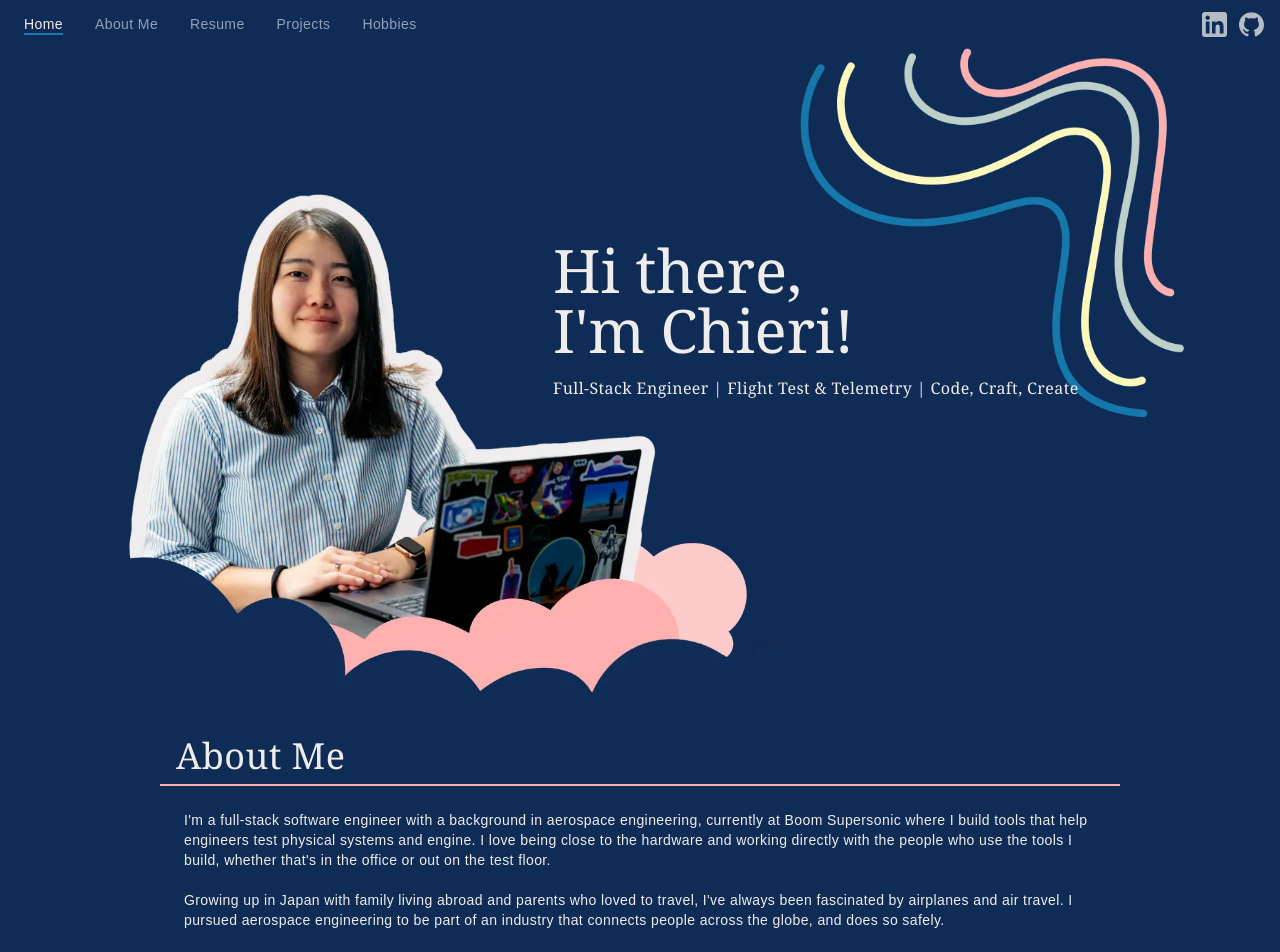
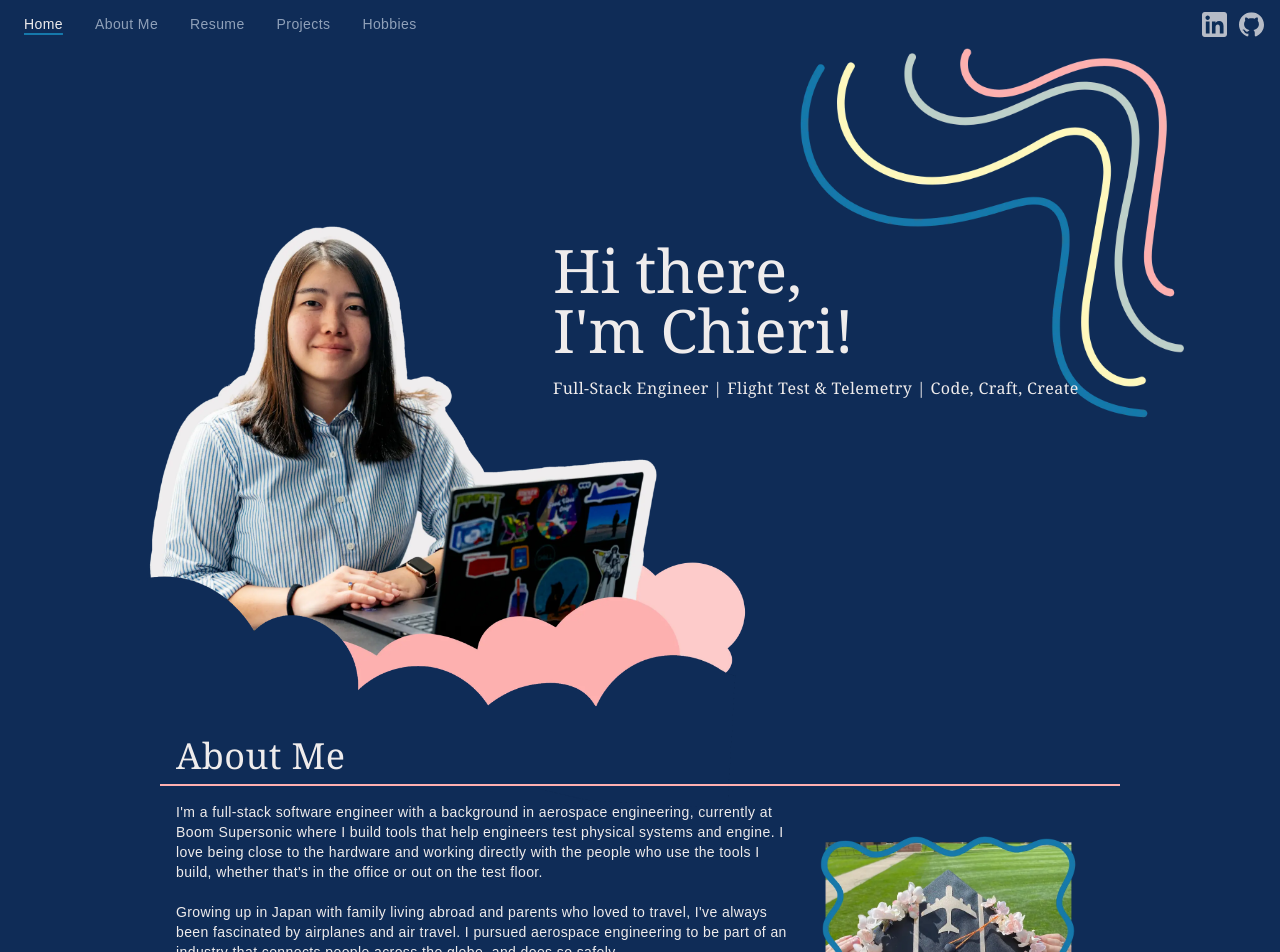
Before and after one commit to chierikamada/chierikamada.github.io, a React (Vite) app: page / in a window 1280 px wide. Shown: the top 952 px of the page. Built offline with nearby package versions, Linux system fonts and the light colour scheme.

Commit message:
update images

```diff
--- a/index.html
+++ b/index.html
@@ -4,9 +4,9 @@
     <meta charset="UTF-8" />
     <link rel="icon" type="image/svg+xml" href="/favicon.svg" />
     <meta name="viewport" content="width=device-width, initial-scale=1.0" />
-    <title>Chieri Richling</title>
+    <title>Chieri Richling - Personal Website</title>
   </head>
-  <body>
+  <body style="background-color: #0f2c57">
     <div id="root"></div>
     <script>
       document.documentElement.classList.add("dark")
--- a/src/App.css
+++ b/src/App.css
@@ -146,6 +146,6 @@
         to   { opacity: 1; transform: translateY(0); }
       }
     .animate-fadeInUp {
-    animation: fadeInUp 0.6s ease-out forwards;
+    animation: fadeInUp 0.7s ease-out forwards;
     }
 }
--- a/src/App.tsx
+++ b/src/App.tsx
@@ -29,10 +29,6 @@ function App() {
 
           <section id="resume">
             <ResumeView
-              title="Professional Experience"
-              resumes={resumeData}
-            />
-            <ResumeView
               title="Education"
               resumes={[
                 {
@@ -44,6 +40,10 @@ function App() {
                   skills: [],
                 },
               ]}
+            />
+            <ResumeView
+              title="Professional Experience"
+              resumes={resumeData}
             />
           </section>
 
--- a/src/index.css
+++ /dev/null
@@ -1,111 +0,0 @@
-:root {
-  --text: #6b6375;
-  --text-h: #08060d;
-  --bg: #fff;
-  --border: #e5e4e7;
-  --code-bg: #f4f3ec;
-  --accent: #aa3bff;
-  --accent-bg: rgba(170, 59, 255, 0.1);
-  --accent-border: rgba(170, 59, 255, 0.5);
-  --social-bg: rgba(244, 243, 236, 0.5);
-  --shadow:
-    rgba(0, 0, 0, 0.1) 0 10px 15px -3px, rgba(0, 0, 0, 0.05) 0 4px 6px -2px;
-
-  --sans: system-ui, 'Segoe UI', Roboto, sans-serif;
-  --heading: system-ui, 'Segoe UI', Roboto, sans-serif;
-  --mono: ui-monospace, Consolas, monospace;
-
-  font: 18px/145% var(--sans);
-  letter-spacing: 0.18px;
-  color-scheme: light dark;
-  color: var(--text);
-  background: var(--bg);
-  font-synthesis: none;
-  text-rendering: optimizeLegibility;
-  -webkit-font-smoothing: antialiased;
-  -moz-osx-font-smoothing: grayscale;
-
-  @media (max-width: 1024px) {
-    font-size: 16px;
-  }
-}
-
-@media (prefers-color-scheme: dark) {
-  :root {
-    --text: #9ca3af;
-    --text-h: #f3f4f6;
-    --bg: #16171d;
-    --border: #2e303a;
-    --code-bg: #1f2028;
-    --accent: #c084fc;
-    --accent-bg: rgba(192, 132, 252, 0.15);
-    --accent-border: rgba(192, 132, 252, 0.5);
-    --social-bg: rgba(47, 48, 58, 0.5);
-    --shadow:
-      rgba(0, 0, 0, 0.4) 0 10px 15px -3px, rgba(0, 0, 0, 0.25) 0 4px 6px -2px;
-  }
-
-  #social .button-icon {
-    filter: invert(1) brightness(2);
-  }
-}
-
-#root {
-  width: 1126px;
-  max-width: 100%;
-  margin: 0 auto;
-  text-align: center;
-  border-inline: 1px solid var(--border);
-  min-height: 100svh;
-  display: flex;
-  flex-direction: column;
-  box-sizing: border-box;
-}
-
-body {
-  margin: 0;
-}
-
-h1,
-h2 {
-  font-family: var(--heading);
-  font-weight: 500;
-  color: var(--text-h);
-}
-
-h1 {
-  font-size: 56px;
-  letter-spacing: -1.68px;
-  margin: 32px 0;
-  @media (max-width: 1024px) {
-    font-size: 36px;
-    margin: 20px 0;
-  }
-}
-h2 {
-  font-size: 24px;
-  line-height: 118%;
-  letter-spacing: -0.24px;
-  margin: 0 0 8px;
-  @media (max-width: 1024px) {
-    font-size: 20px;
-  }
-}
-p {
-  margin: 0;
-}
-
-code,
-.counter {
-  font-family: var(--mono);
-  display: inline-flex;
-  border-radius: 4px;
-  color: var(--text-h);
-}
-
-code {
-  font-size: 15px;
-  line-height: 135%;
-  padding: 4px 8px;
-  background: var(--code-bg);
-}
--- a/src/views/About.tsx
+++ b/src/views/About.tsx
@@ -1,10 +1,11 @@
-
+import grad from '@/assets/grad.webp'
 export default function About() {
     return (
         <div className="w-[60rem]">
             <div className="text-4xl mx-4 my-2 font-serif">About Me</div>
             <hr className="border-t-2 border-(--primary)"/>
-            <div className="text-sm p-6">
+            <div className="flex flex-row m-4 items-center">
+                <div className="text-sm flex-2">
                     <p>
                         I'm a full-stack software engineer with a background in aerospace engineering, currently at Boom Supersonic where I build tools that help engineers test physical systems and engine. I love being close to the hardware and working directly with the people who use the tools I build, whether that's in the office or out on the test floor.
                     </p>
@@ -20,6 +21,11 @@ export default function About() {
                     <p>
                         Outside of work, I'm almost always making something. I sew, crochet, and design graphics and stickers. This website is a little window into all of it: the engineering work I'm proud of, the creative projects I do for fun, and everything in between!
                     </p>
+
+                </div>
+                <div className="flex-1">
+                    <img src={grad} alt={"graduation photo"} loading="lazy" className="w-[85%] m-auto"/>
+                </div>
             </div>
         </div>
     )
```
Also changed, not shown: src/assets/grad.webp (added), src/assets/headshot.webp. Lines whose indentation alone changed are shown as unchanged.
